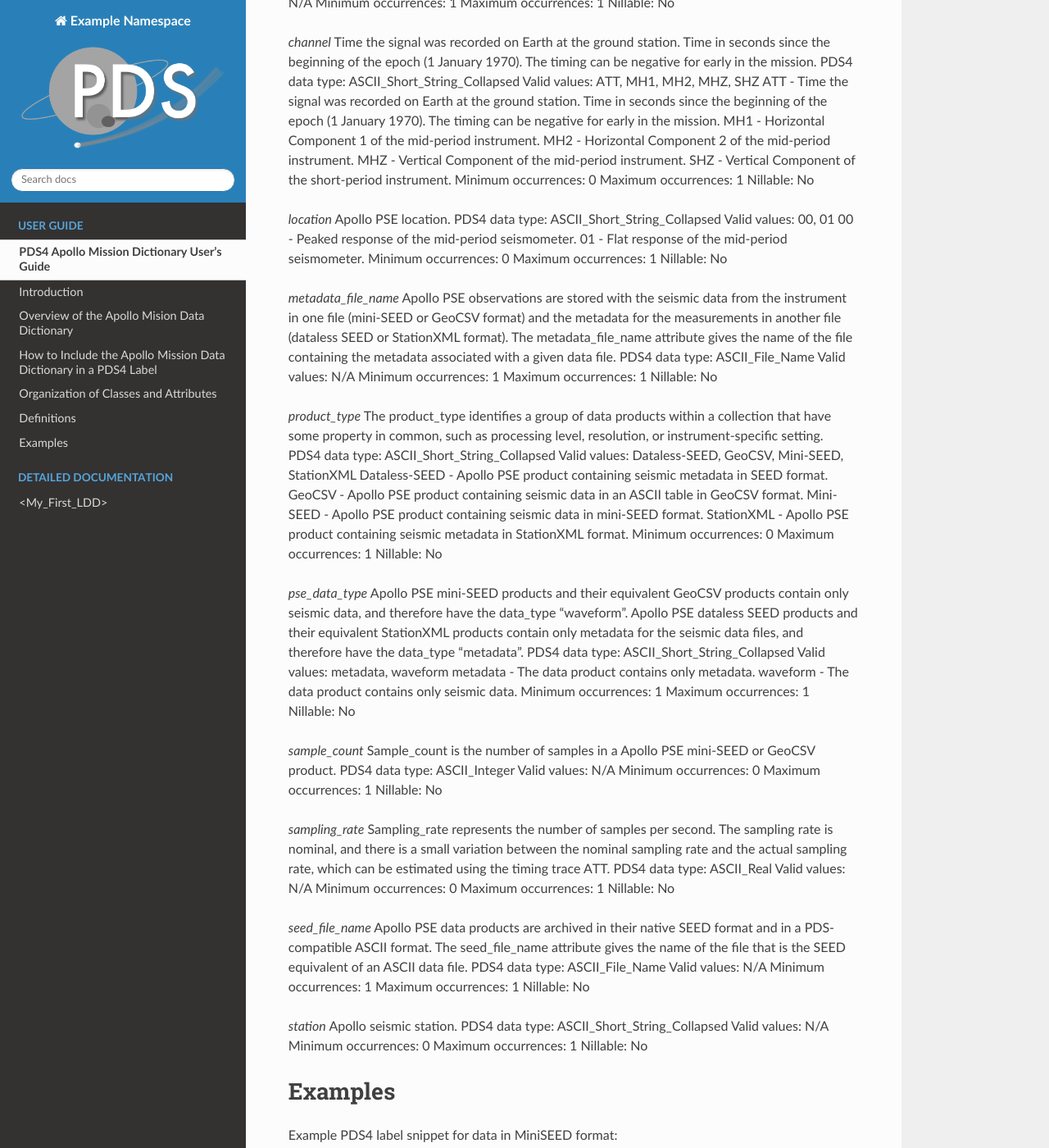
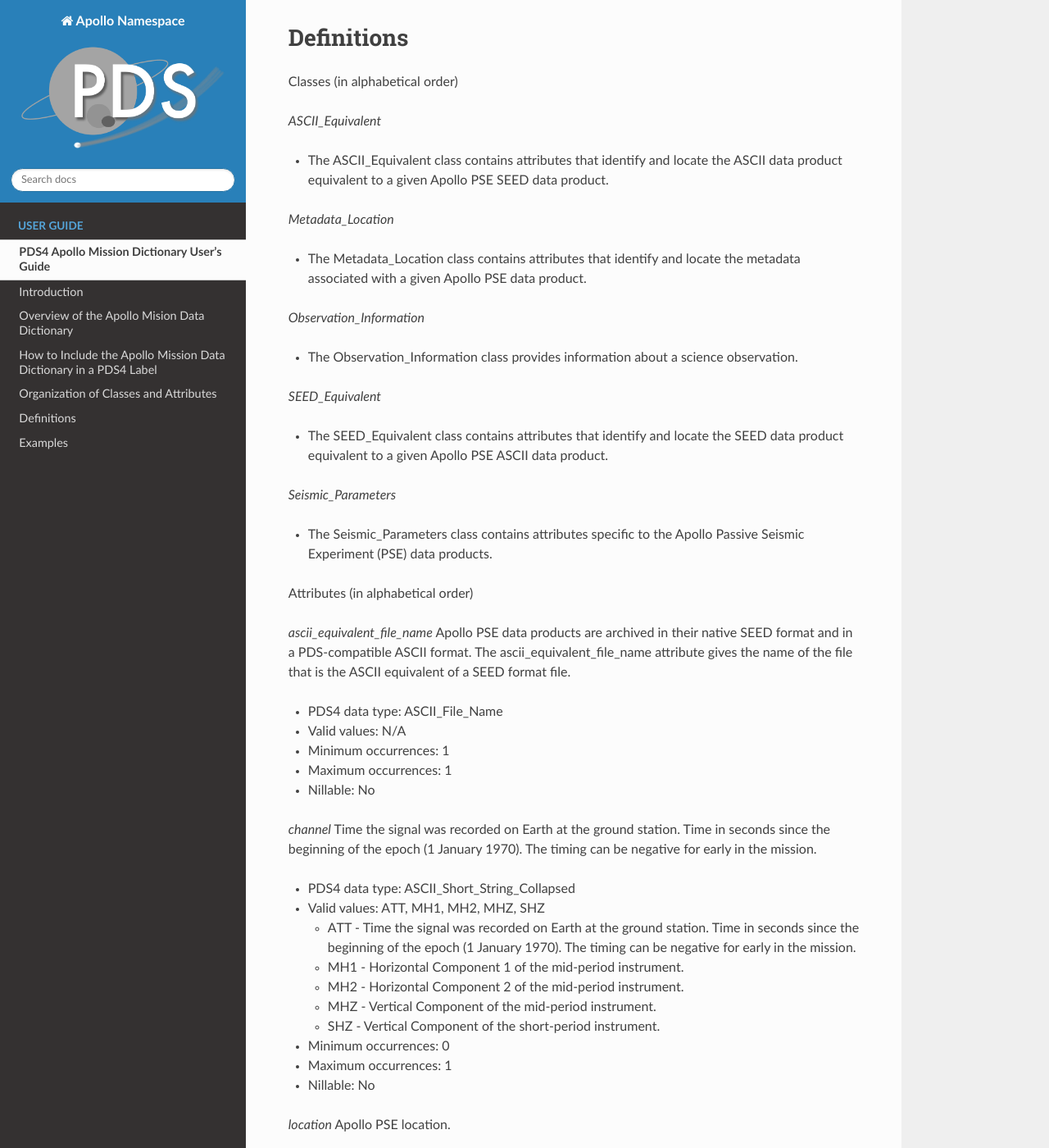
Before and after one commit to pds-data-dictionaries/ldd-apollo, a Sphinx documentation site: the page built from docs/source/user/user-guide.md, in a window 1280 px wide and 1400 px high, scrolled down 3017 px. Shown: the whole window at 82% size. Built offline with Sphinx 7.4.7 and the Read the Docs theme 2.0.0, drawn with Linux system fonts in a browser that asks for light colours; some of the changed text lies outside the part shown.

Commit message:
Update user-guide files
Additional updates to user-guide

```diff
--- a/docs/source/conf.py
+++ b/docs/source/conf.py
@@ -17,7 +17,7 @@
 
 # -- Project information -----------------------------------------------------
 
-project = 'Example Namespace'
+project = 'Apollo Namespace'
 # copyright = overidden by CSS specified below
 author = 'NASA Planetary Data System'
 
--- a/docs/source/intro.md
+++ b/docs/source/intro.md
@@ -1 +1 @@
-Short abstract for the namespace should go here
+The Apollo Mission Dictionary (apollo) contains classes, attributes and rules specific to the Apollo missions and their instruments.
--- a/docs/source/user/user-guide.md
+++ b/docs/source/user/user-guide.md
@@ -1,11 +1,12 @@
 # PDS4 Apollo Mission Dictionary User's Guide
-2022-09-26
+2022-09-28
 Jennifer Ward
 
 # Introduction
    1. Purpose of this User's Guide
+      - This User's Guide provides an overview of the Apollo Mission Data Dictionary. It details how to include the dictionary in a PDS4 label, describes the organization of classes and attributes, provides definitions of the classes and attributes, and lists examples of labels that use it.
    1. Audience
-   1. Applicable Documents
+      - This User's Guide should be useful to data providers intending to archive Apollo data with PDS as well as PDS Nodes who are working with these data providers.
 
 # Overview of the Apollo Mision Data Dictionary
 
@@ -14,16 +15,18 @@
 
 # How to Include the Apollo Mission Data Dictionary in a PDS4 Label
 
-The dictionary consists of a set of files with names in the form PDS4_APOLLO_xxxx_yyyy.ext
-where xxxx = the PDS4 Information Model version, e.g. 1I00
-yyyy = the Apollo Mission Dictionary version, e.g. 1000
+The dictionary consists of a set of files with names in the form PDS4_APOLLO_xxxx_yyyy.ext, where
+- xxxx = the PDS4 Information Model version, e.g. 1I00
+- yyyy = the Apollo Mission Dictionary version, e.g. 1000
+
 and the file extensions are
-.csv = A comma-separated value table of dictionary attributes
-.JSON = The dictionary contents in JSON format
-.sch = The dictionary "rules" as an XML Schematron file
-.txt = The report generated when the dictionary was built
-.xml = The PDS4 label that describes this set of files
-.xsd = The dictionary contents as an XML schema file
+
+- .csv = A comma-separated value table of dictionary attributes
+- .JSON = The dictionary contents in JSON format
+- .sch = The dictionary "rules" as an XML Schematron file
+- .txt = The report generated when the dictionary was built
+- .xml = The PDS4 label that describes this set of files
+- .xsd = The dictionary contents as an XML schema file
 
 Only the schema and Schematron files are needed for validating a PDS4 label.
 
@@ -87,86 +90,86 @@
 
 The classes are:
 
-Observation_Information class
-Seismic_Parameters class
-    Metadata_Location subclass
-    SEED Equivalent subclass
-    ASCII Equivalent subclass
+- Observation_Information class
+- Seismic_Parameters class
+    - Metadata_Location subclass
+    - SEED Equivalent subclass
+    - ASCII Equivalent subclass
 
 The attributes are:
 
-In Observation_Information
-	product_type
+- In Observation_Information
+	- product_type
 
-In Seismic_Parameters
-    pse_data_type
-    Metadata_Location
-	ASCII_Equivalent
-	SEED_Equivalent
-	station
-	channel
-	location
-	sampling_rate
-	sample_count
+- In Seismic_Parameters
+    - pse_data_type
+    - Metadata_Location
+	- ASCII_Equivalent
+	- SEED_Equivalent
+	- station
+	- channel
+	- location
+	- sampling_rate
+	- sample_count
 
-In Metadata_Location
-	metadata_file_name
-	pds.Internal_Reference
+- In Metadata_Location
+	- metadata_file_name
+	- pds.Internal_Reference
 
-In ASCII_Equivalent
-	ascii_equivalent_file_name
-	pds.Internal_Reference
+- In ASCII_Equivalent
+	- ascii_equivalent_file_name
+	- pds.Internal_Reference
 
-In SEED_Equivalent
-	seed_file_name
-	pds.Internal_Reference
+- In SEED_Equivalent
+	- seed_file_name
+	- pds.Internal_Reference
 
 # Definitions
 
 Classes (in alphabetical order)
 
 *ASCII_Equivalent*
-The ASCII_Equivalent class contains attributes that identify and locate the ASCII data product equivalent to a given Apollo PSE SEED data product.
+- The ASCII_Equivalent class contains attributes that identify and locate the ASCII data product equivalent to a given Apollo PSE SEED data product.
 
 *Metadata_Location*
-The Metadata_Location class contains attributes that identify and locate the metadata associated with a given Apollo PSE data product.
+- The Metadata_Location class contains attributes that identify and locate the metadata associated with a given Apollo PSE data product.
 
 *Observation_Information*
-The Observation_Information class provides information about a science observation.
+- The Observation_Information class provides information about a science observation.
 
 *SEED_Equivalent*
-The SEED_Equivalent class contains attributes that identify and locate the SEED data product equivalent to a given Apollo PSE ASCII data product.
+- The SEED_Equivalent class contains attributes that identify and locate the SEED data product equivalent to a given Apollo PSE ASCII data product.
 
 *Seismic_Parameters*
-The Seismic_Parameters class contains attributes specific to the Apollo Passive Seismic Experiment (PSE) data products.
+- The Seismic_Parameters class contains attributes specific to the Apollo Passive Seismic Experiment (PSE) data products.
 
 
 Attributes (in alphabetical order)
 
 *ascii_equivalent_file_name*
 Apollo PSE data products are archived in their native SEED format and in a PDS-compatible ASCII format. The ascii_equivalent_file_name attribute gives the name of the file that is the ASCII equivalent of a SEED format file.
-PDS4 data type: ASCII_File_Name
-Valid values: N/A
-Minimum occurrences: 1
-Maximum occurrences: 1
-Nillable: No
+- PDS4 data type: ASCII_File_Name
+- Valid values: N/A
+- Minimum occurrences: 1
+- Maximum occurrences: 1
+- Nillable: No
 
 *channel*
 Time the signal was recorded on Earth at the ground station. Time in seconds since the beginning of the epoch (1 January 1970). The timing can be negative for early in the mission.
-PDS4 data type: ASCII_Short_String_Collapsed
-Valid values: ATT, MH1, MH2, MHZ, SHZ
-    ATT - Time the signal was recorded on Earth at the ground station. Time in seconds since the beginning of the epoch (1 January 1970). The timing can be negative for early in the mission.
-    MH1 - Horizontal Component 1 of the mid-period instrument.
-    MH2 - Horizontal Component 2 of the mid-period instrument.
-    MHZ - Vertical Component of the mid-period instrument.
-    SHZ - Vertical Component of the short-period instrument.
-Minimum occurrences: 0
-Maximum occurrences: 1
-Nillable: No
+- PDS4 data type: ASCII_Short_String_Collapsed
+- Valid values: ATT, MH1, MH2, MHZ, SHZ
+    - ATT - Time the signal was recorded on Earth at the ground station. Time in seconds since the beginning of the epoch (1 January 1970). The timing can be negative for early in the mission.
+    - MH1 - Horizontal Component 1 of the mid-period instrument.
+    - MH2 - Horizontal Component 2 of the mid-period instrument.
+    - MHZ - Vertical Component of the mid-period instrument.
+    - SHZ - Vertical Component of the short-period instrument.
+- Minimum occurrences: 0
+- Maximum occurrences: 1
+- Nillable: No
 
 *location*
 Apollo PSE location.
-PDS4 data type: ASCII_Short_String_Collapsed
+- PDS4 data type: ASCII_Short_String_Collapsed
 Valid values: 00, 01
     00 - Peaked response of the mid-period seismometer.
     01 - Flat response of the mid-period seismometer.
@@ -176,65 +179,65 @@
 
 *metadata_file_name*
 Apollo PSE observations are stored with the seismic data from the instrument in one file (mini-SEED or GeoCSV format) and the metadata for the measurements in another file (dataless SEED or StationXML format). The metadata_file_name attribute gives the name of the file containing the metadata associated with a given data file.
-PDS4 data type: ASCII_File_Name
-Valid values: N/A
-Minimum occurrences: 1
-Maximum occurrences: 1
-Nillable: No
+- PDS4 data type: ASCII_File_Name
+- Valid values: N/A
+- Minimum occurrences: 1
+- Maximum occurrences: 1
+- Nillable: No
 
 *product_type*
 The product_type identifies a group of data products within a collection that have some property in common, such as processing level, resolution, or instrument-specific setting.
-PDS4 data type: ASCII_Short_String_Collapsed
-Valid values: Dataless-SEED, GeoCSV, Mini-SEED, StationXML
-    Dataless-SEED - Apollo PSE product containing seismic metadata in SEED format.
-    GeoCSV - Apollo PSE product containing seismic data in an ASCII table in GeoCSV format.
-    Mini-SEED - Apollo PSE product containing seismic data in mini-SEED format.
-    StationXML - Apollo PSE product containing seismic metadata in StationXML format.
-Minimum occurrences: 0
-Maximum occurrences: 1
-Nillable: No
+- PDS4 data type: ASCII_Short_String_Collapsed
+- Valid values: Dataless-SEED, GeoCSV, Mini-SEED, StationXML
+    - Dataless-SEED - Apollo PSE product containing seismic metadata in SEED format.
+    - GeoCSV - Apollo PSE product containing seismic data in an ASCII table in GeoCSV format.
+    - Mini-SEED - Apollo PSE product containing seismic data in mini-SEED format.
+    - StationXML - Apollo PSE product containing seismic metadata in StationXML format.
+- Minimum occurrences: 0
+- Maximum occurrences: 1
+- Nillable: No
 
 *pse_data_type*
 Apollo PSE mini-SEED products and their equivalent GeoCSV products contain only seismic data, and therefore have the data_type "waveform". Apollo PSE dataless SEED products and their equivalent StationXML products contain only metadata for the seismic data files, and therefore have the data_type "metadata".
-PDS4 data type: ASCII_Short_String_Collapsed
-Valid values: metadata, waveform
-    metadata - The data product contains only metadata.
-    waveform - The data product contains only seismic data.
-Minimum occurrences: 1
-Maximum occurrences: 1
-Nillable: No
+- PDS4 data type: ASCII_Short_String_Collapsed
+- Valid values: metadata, waveform
+    - metadata - The data product contains only metadata.
+    - waveform - The data product contains only seismic data.
+- Minimum occurrences: 1
+- Maximum occurrences: 1
+- Nillable: No
 
 *sample_count*
 Sample_count is the number of samples in a Apollo PSE mini-SEED or GeoCSV product.
-PDS4 data type: ASCII_Integer
-Valid values: N/A
-Minimum occurrences: 0
-Maximum occurrences: 1
-Nillable: No
+- PDS4 data type: ASCII_Integer
+- Valid values: N/A
+- Minimum occurrences: 0
+- Maximum occurrences: 1
+- Nillable: No
 
 *sampling_rate*
 Sampling_rate represents the number of samples per second. The sampling rate is nominal, and there is a small variation between the nominal sampling rate and the actual sampling rate, which can be estimated using the timing trace ATT.
-PDS4 data type: ASCII_Real
-Valid values: N/A
-Minimum occurrences: 0
-Maximum occurrences: 1
-Nillable: No
+- PDS4 data type: ASCII_Real
+- Valid values: N/A
+- Minimum occurrences: 0
+- Maximum occurrences: 1
+- Nillable: No
 
 *seed_file_name*
 Apollo PSE data products are archived in their native SEED format and in a PDS-compatible ASCII format. The seed_file_name attribute gives the name of the file that is the SEED equivalent of an ASCII data file.
-PDS4 data type: ASCII_File_Name
-Valid values: N/A
-Minimum occurrences: 1
-Maximum occurrences: 1
-Nillable: No
+- PDS4 data type: ASCII_File_Name
+- Valid values: N/A
+- Minimum occurrences: 1
+- Maximum occurrences: 1
+- Nillable: No
 
 *station*
 Apollo seismic station.
-PDS4 data type: ASCII_Short_String_Collapsed
-Valid values: N/A
-Minimum occurrences: 0
-Maximum occurrences: 1
-Nillable: No
+- PDS4 data type: ASCII_Short_String_Collapsed
+- Valid values: N/A
+- Minimum occurrences: 0
+- Maximum occurrences: 1
+- Nillable: No
 
 # Examples
 
```
Also changed, not shown: docs/source/index.rst (+0 -7 lines).
